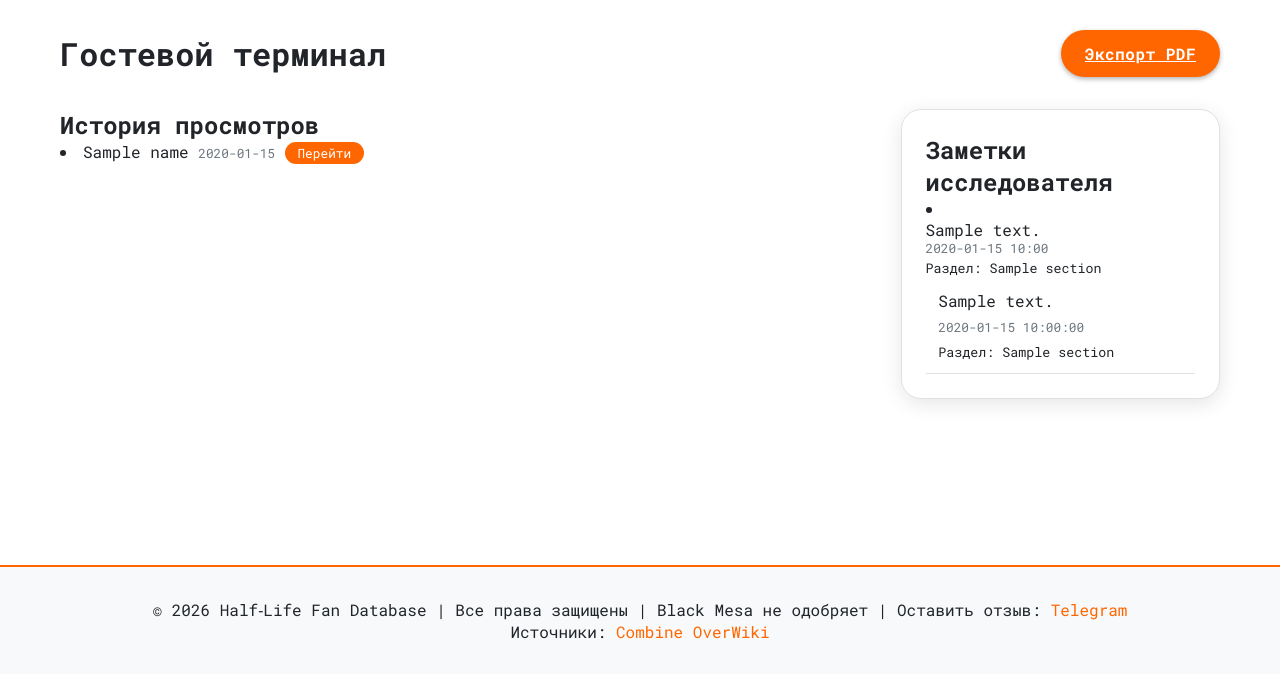
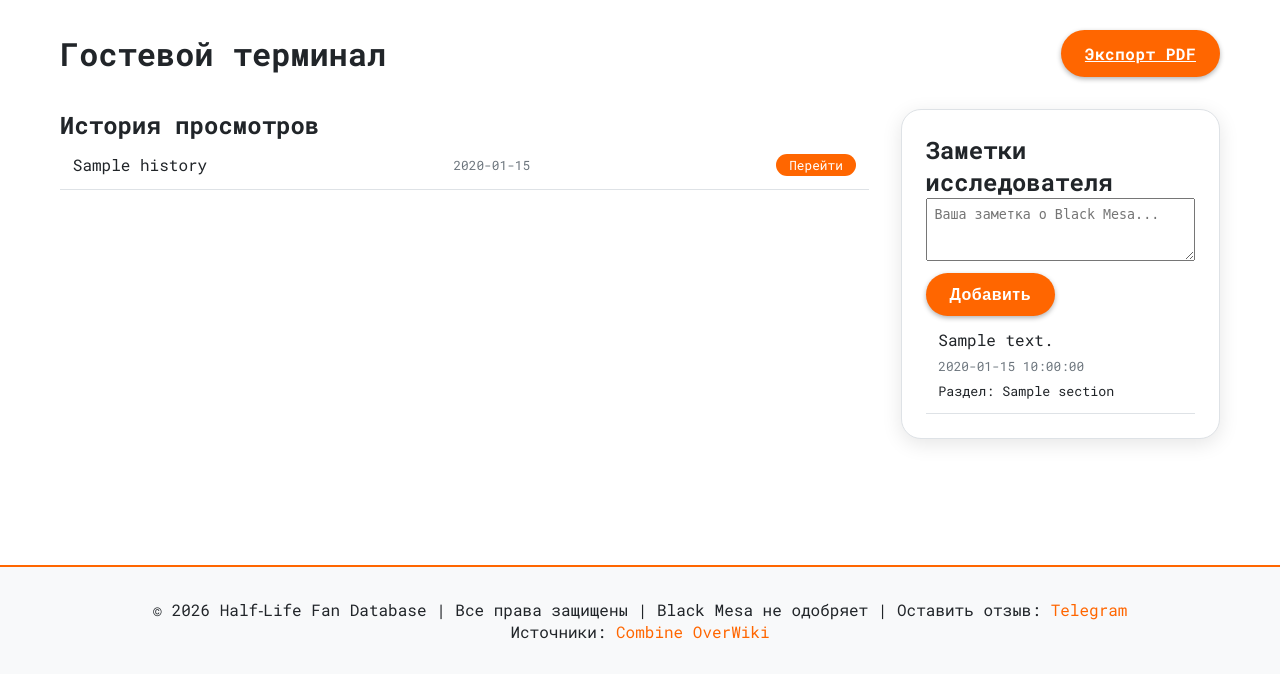
Before and after one commit to 23mipe/half-life_web, a Flask app: template templates/guest_cabinet.html in a window 1280 px wide. Shown: the part 126-800 px from the top of the page. Run offline with Flask 3, Linux system fonts and the light colour scheme; the template is opened without the code that fills it: most values are stand-ins (such as "Sample title", 1, 10 or a date in 2020).

Commit message:
Refactor guest cabinet HTML structure and content

```diff
--- a/templates/guest_cabinet.html
+++ b/templates/guest_cabinet.html
@@ -1,37 +1,94 @@
 {% extends "base.html" %}
 {% block title %}Мой кабинет{% endblock %}
+
 {% block content %}
 <div class="container">
+
     <div style="display: flex; justify-content: space-between; align-items: center; flex-wrap: wrap;">
         <h1>{{ 'Кабинет ' + user if user else 'Гостевой терминал' }}</h1>
-        <a href="{{ url_for('export_pdf') }}" class="btn" style="background: #ff6600; width: auto;">Экспорт PDF</a>
+        <a href="{{ url_for('export_pdf') }}" class="btn" style="background: #ff6600; width: auto;">
+            Экспорт PDF
+        </a>
     </div>
+
     <div class="two-columns">
+
+        <!-- ===================== HISTORY ===================== -->
         <div class="main-content">
             <h2>История просмотров</h2>
+
+            <ul class="history-list">
+                {% if history %}
+                    {% for section_id, name, ts in history %}
+
                         <li>
                             <span>{{ name }}</span>
+
                             {% if ts %}
-                <span class="timestamp">{{ ts.strftime("%Y-%m-%d %H:%M") }}</span>
+                                <span class="timestamp">
+                                    {{ ts.strftime("%Y-%m-%d %H:%M") if ts is not string else ts[:16] }}
+                                </span>
                             {% endif %}
-                <a href="{{ url_for('section', section_name=section_id) }}" class="badge">Перейти</a>
+
+                            <a href="{{ url_for('section', section_name=section_id) }}" class="badge">
+                                Перейти
+                            </a>
                         </li>
+
+                    {% endfor %}
+                {% else %}
+                    <li>Нет истории</li>
+                {% endif %}
+            </ul>
         </div>
+
+        <!-- ===================== NOTES ===================== -->
         <div class="sidebar">
+
             <h2>Заметки исследователя</h2>
+
+            <form action="{{ url_for('add_note') }}" method="POST">
+                <input type="hidden" name="section" value="cabinet">
+
+                <textarea name="note" rows="3"
+                          placeholder="Ваша заметка о Black Mesa..."
+                          style="width:100%; padding:0.5rem;"></textarea>
+
+                <button type="submit" class="btn" style="margin-top:0.5rem;">
+                    Добавить
+                </button>
+            </form>
+
+            <ul class="notes-list">
+                {% if notes %}
+                    {% for note in notes|reverse %}
+
                         <li>
-                <div>{{ note.text }}</div>
-                <div class="timestamp">{{ note.timestamp.strftime("%Y-%m-%d %H:%M") }}</div>
-                {% if note.section != 'cabinet' %}
+                            <div>
+                                {{ note.text if note.text is defined else note }}
+                            </div>
+
+                            {% if note.timestamp is defined and note.timestamp %}
+                                <div class="timestamp">
+                                    {{ note.timestamp.strftime("%Y-%m-%d %H:%M")
+                                       if note.timestamp.__class__.__name__ == 'datetime'
+                                       else note.timestamp }}
+                                </div>
+                            {% endif %}
+
+                            {% if note.section is defined and note.section != 'cabinet' %}
                                 <small>Раздел: {{ note.section }}</small>
                             {% endif %}
                         </li>
-            <ul class="notes-list">
-                {% for note in notes|reverse %}
-                <li><div>{{ note.text }}</div><div class="timestamp">{{ note.timestamp }}</div>{% if note.section != 'cabinet' %}<small>Раздел: {{ note.section }}</small>{% endif %}</li>
-                {% else %}<li>Нет заметок</li>{% endfor %}
+
+                    {% endfor %}
+                {% else %}
+                    <li>Нет заметок</li>
+                {% endif %}
             </ul>
+
         </div>
+
     </div>
 </div>
 {% endblock %}
```
Lines whose indentation alone changed are shown as unchanged.
